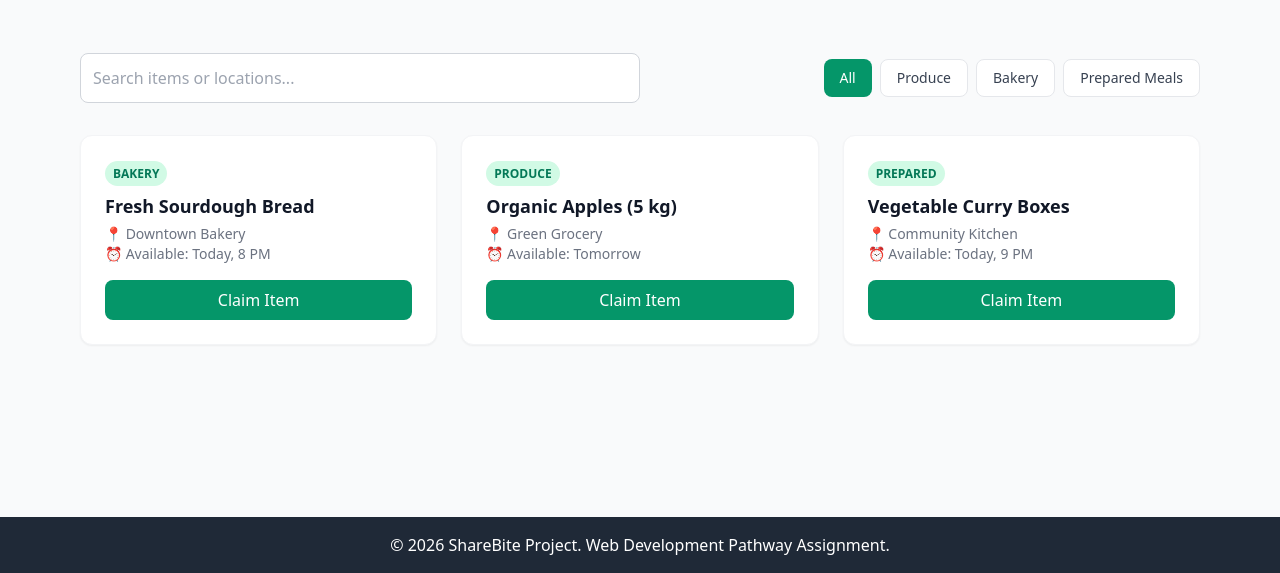
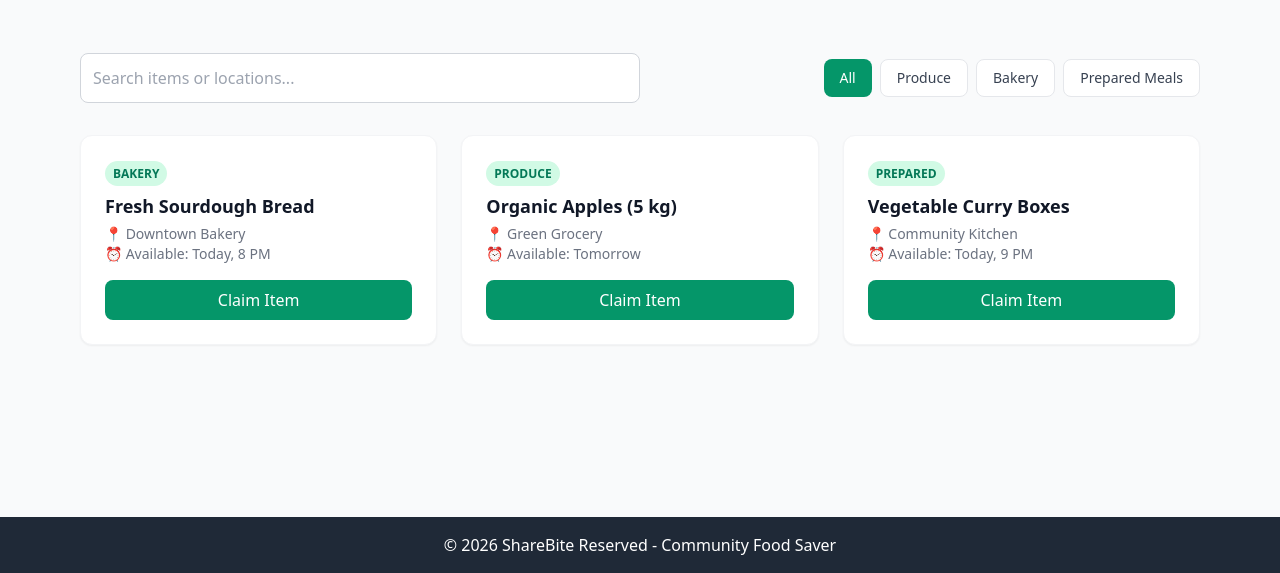
Before and after one commit to nayeefsalehHDMI-1/PRACTICE, a plain HTML site: page PRACTICE/index.html in a window 1280 px wide. Shown: the part 227-800 px from the top of the page. Drawn offline with nearby package versions, Linux system fonts and the light colour scheme.

Commit message:
Initial project files

```diff
--- a/PRACTICE/index.html
+++ b/PRACTICE/index.html
@@ -4,14 +4,12 @@
     <meta charset="UTF-8">
     <meta name="viewport" content="width=device-width, initial-scale=1.0">
     <title>ShareBite - Community Food Saver</title>
-    <!-- Tailwind CSS CDN -->
     <script src="https://cdn.tailwindcss.com"></script>
-    <!-- Custom CSS -->
     <link rel="stylesheet" href="style.css">
 </head>
 <body class="bg-gray-50 font-sans text-gray-800 min-h-screen flex flex-col">
 
-    <!-- Navigation -->
+
     <nav class="bg-emerald-600 text-white shadow-md">
         <div class="max-w-6xl mx-auto px-4 py-4 flex justify-between items-center">
             <h1 class="text-2xl font-bold tracking-wide">🥦 ShareBite</h1>
@@ -21,15 +19,15 @@
         </div>
     </nav>
 
-    <!-- Main Content -->
+
     <main class="max-w-6xl mx-auto px-4 py-8 flex-grow w-full">
-        <!-- Hero Section -->
+
         <section class="text-center py-6 mb-8">
             <h2 class="text-4xl font-extrabold text-gray-900 mb-2">Reduce Waste, Share Food</h2>
             <p class="text-gray-600 max-w-xl mx-auto">Connect with neighbours and local businesses to claim fresh surplus food for free.</p>
         </section>
 
-        <!-- Filters & Search -->
+
         <div class="flex flex-col md:flex-row gap-4 mb-8 justify-between items-center">
             <input type="text" id="searchInput" oninput="filterFoodItems()" placeholder="Search items or locations..." class="w-full md:w-1/2 p-3 border border-gray-300 rounded-lg focus:outline-none focus:ring-2 focus:ring-emerald-500">
             <div class="flex gap-2 w-full md:w-auto">
@@ -40,18 +38,18 @@
             </div>
         </div>
 
-        <!-- Food Listings Grid -->
+
         <div id="foodGrid" class="grid grid-cols-1 md:grid-cols-2 lg:grid-cols-3 gap-6">
-            <!-- Dynamic JavaScript content renders here -->
+
         </div>
     </main>
 
-    <!-- Footer -->
+
     <footer class="bg-gray-800 text-white text-center py-4 mt-auto">
-        <p>&copy; 2026 ShareBite Project. Web Development Pathway Assignment.</p>
+        <p>&copy; 2026 ShareBite Reserved - Community Food Saver</p>
     </footer>
 
-    <!-- Modal for Adding Donations -->
+
     <div id="donateModal" class="fixed inset-0 bg-black bg-opacity-50 hidden justify-center items-center p-4">
         <div class="bg-white rounded-lg p-6 max-w-md w-full shadow-xl">
             <h3 class="text-xl font-bold mb-4">Post Surplus Food</h3>
```
